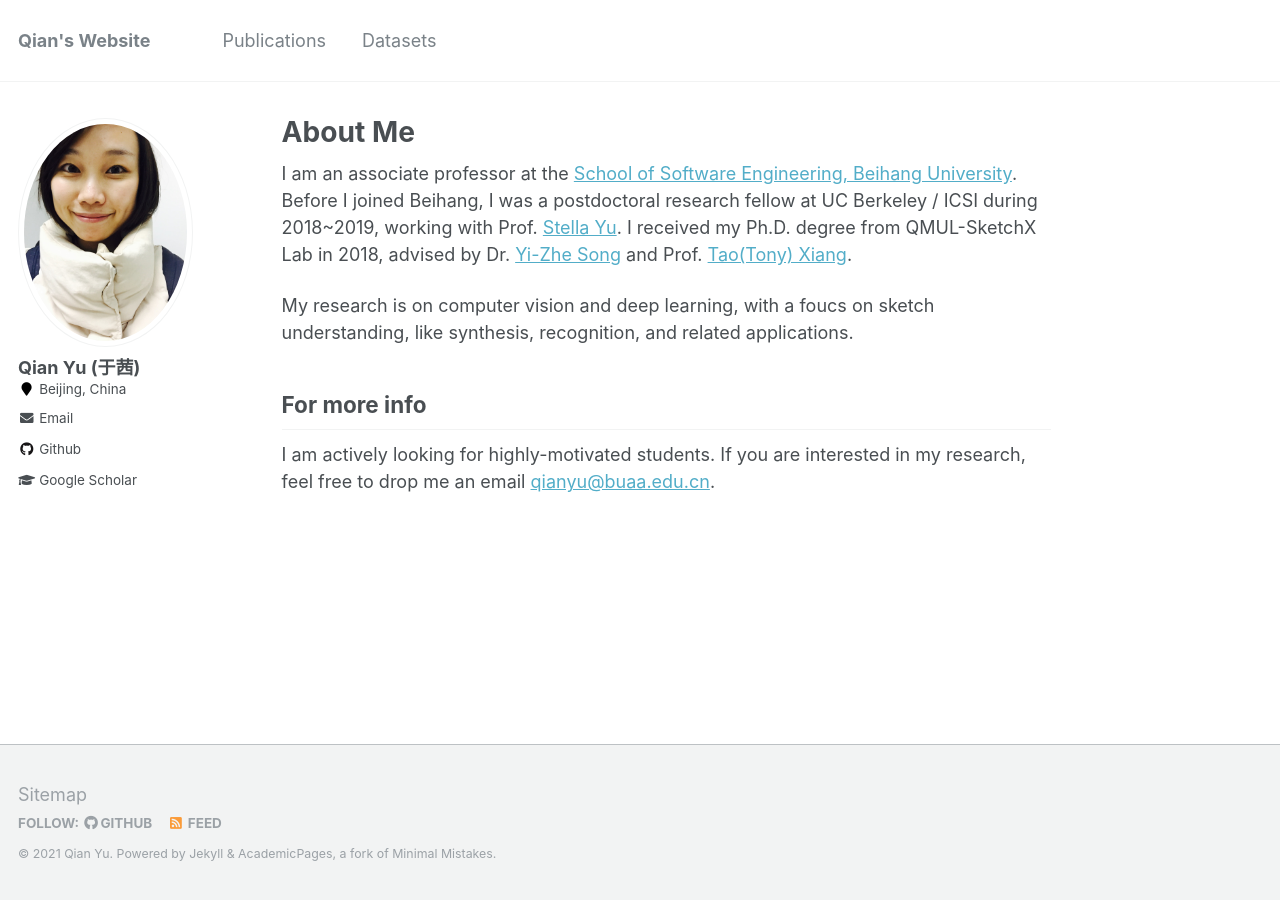
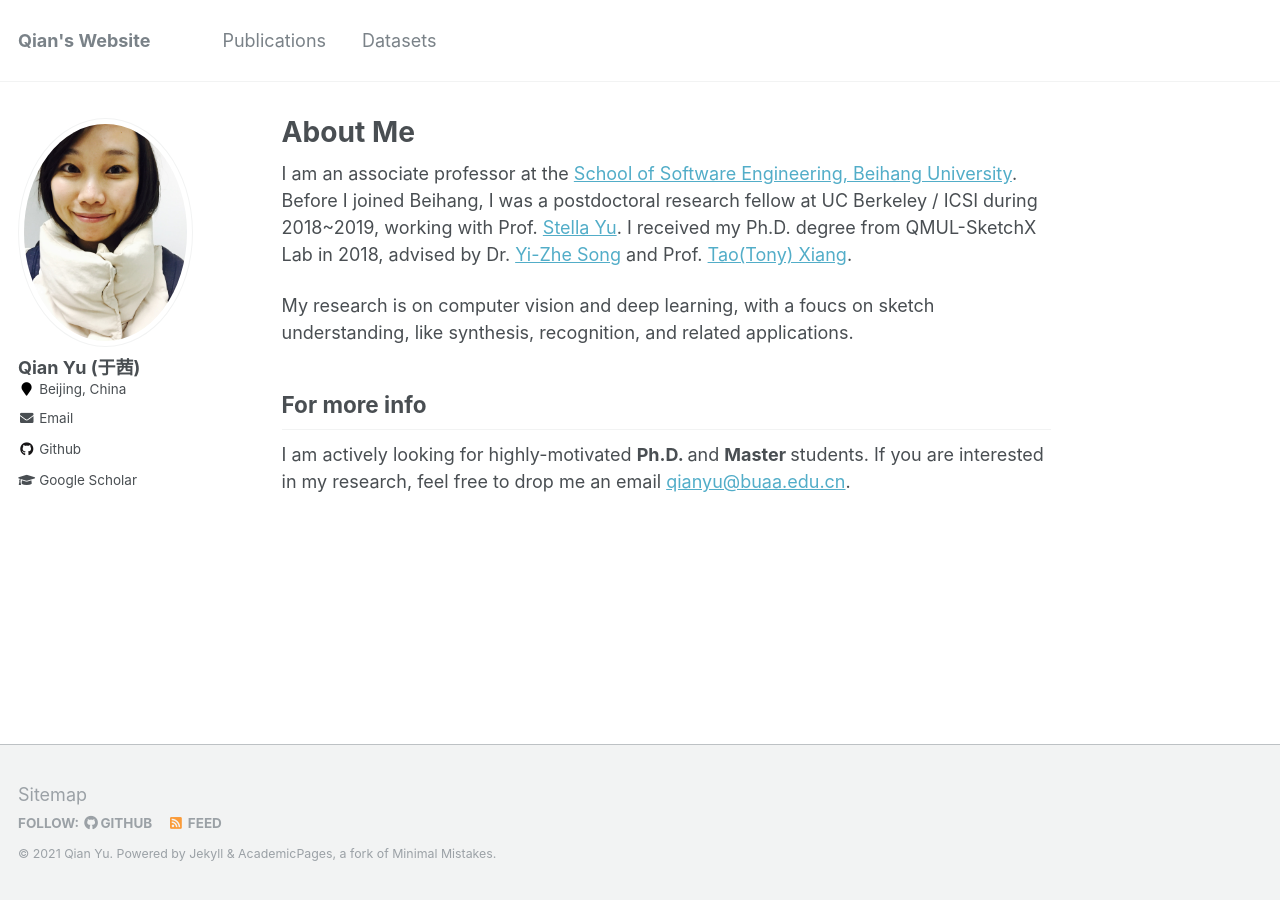
Before and after one commit to yuqian1023/yuqian1023.github.io, a Jekyll site: the page built from _pages/about.md, in a window 1280 px wide. Built offline with Jekyll 4.4.1, drawn with Linux system fonts in a browser that asks for light colours.

Commit message:
Update about.md

```diff
--- a/_pages/about.md
+++ b/_pages/about.md
@@ -13,4 +13,4 @@ My research is on computer vision and deep learning, with a foucs on sketch unde
 
 For more info
 ------
-I am actively looking for highly-motivated students. If you are interested in my research, feel free to drop me an email [qianyu@buaa.edu.cn](qianyu@buaa.edu.cn).
+I am actively looking for highly-motivated <strong>Ph.D. </strong> and <strong>Master </strong> students. If you are interested in my research, feel free to drop me an email [qianyu@buaa.edu.cn](qianyu@buaa.edu.cn).
```
